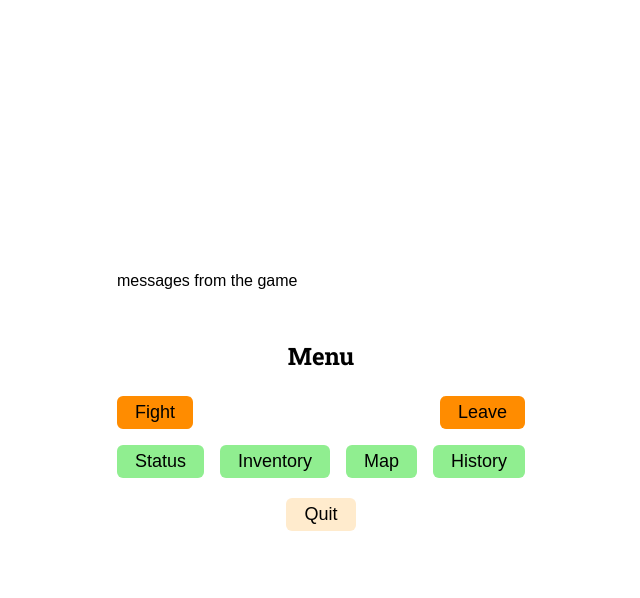
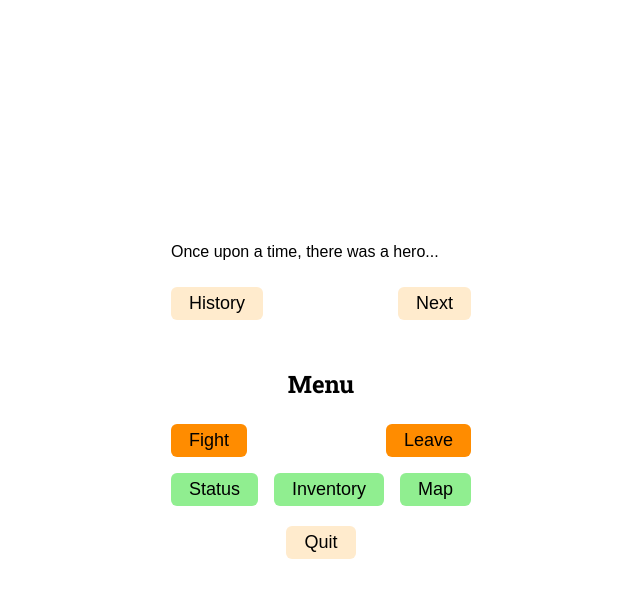
Before and after one commit to jaredryan/when-bunnies-attack, a React (Create React App) app: page / in a window 1280 px wide. Both pictures are taken after a click on the button "Start Game". Shown: the top 598 px of the page, without its empty margins (319-959 px from the left). Built offline with nearby package versions, Linux system fonts and the light colour scheme.

Commit message:
add functionality for 'typewriting' the story's text, and a history function

```diff
--- /dev/null
+++ b/src/Components/DialogueBox.js
@@ -0,0 +1,93 @@
+import { useState, useEffect } from "react"
+import History from "./History"
+
+const Typewriter = ({ text, speed, done, onDone, skip }) => {
+    const [displayed, setDisplayed] = useState("")
+    const [history, setHistory] = useState([])
+
+    useEffect(() => {
+        if (done) return
+
+        const endTyping = () => {
+            onDone?.()
+            setDisplayed("")
+            setHistory([...history, text])
+        }
+
+        if (skip) {
+            setDisplayed(text)
+            endTyping()
+            return
+        }
+
+        let i = -1
+        const interval = setInterval(() => {
+            i++
+
+            if (i >= text.length) {
+                clearInterval(interval)
+                endTyping()
+                return
+            }
+
+            setDisplayed((prev) => prev + text[i])
+        }, speed)
+
+        return () => clearInterval(interval)
+    }, [text, speed, skip, history, onDone, done])
+
+    let textToDisplay = history
+    if (displayed) textToDisplay = [...textToDisplay, displayed]
+
+    return textToDisplay.map((content) => <p className="gameLog">{content}</p>)
+}
+
+export default function DialogueBox({ lines, speed = 40 }) {
+    const [current, setCurrent] = useState(0)
+    const [done, setDone] = useState(false)
+    const [skip, setSkip] = useState(false)
+    const [history, setHistory] = useState([])
+
+    const advanceToNextLine = () => {
+        setCurrent((c) => c + 1)
+        setDone(false)
+        setSkip(false)
+    }
+
+    const handleNext = () => {
+        if (!done && !skip) {
+            // Skip typing, show full line
+            setSkip(true)
+        } else {
+            advanceToNextLine()
+        }
+    }
+
+    return (
+        <div className="p-4 border rounded bg-gray-900 text-white max-w-lg">
+            <Typewriter
+                text={lines[current]}
+                speed={speed}
+                skip={skip}
+                done={done}
+                onDone={() => {
+                    setDone(true)
+                    setHistory((h) => [...h, lines[current]])
+                    if (current < lines.length - 1)
+                        setTimeout(advanceToNextLine, 2000)
+                    }
+                }
+            />
+            <div className="dialogueOptions">
+                <History history={history} />
+                <button
+                    className="next"
+                    onClick={handleNext}
+                    disabled={current >= lines.length - 1}
+                >
+                    {done || skip ? "Next" : "Skip"}
+                </button>
+            </div>
+        </div>
+    )
+}
--- /dev/null
+++ b/src/Components/History.js
@@ -0,0 +1,43 @@
+import { useState, useEffect, useRef } from "react";
+
+const Dialog = ({ open, onCancel, children }) => {
+    const dialogRef = useRef(null);
+
+    useEffect(() => {
+        if (dialogRef.current) {
+            if (open) {
+                dialogRef.current.showModal(); // Opens the dialog modally, activating ::backdrop
+            } else {
+                dialogRef.current.close();
+            }
+        }
+    }, [open]);
+
+    return (
+        <dialog ref={dialogRef} onCancel={onCancel} className="dialog">
+            {children}
+        </dialog>
+    )
+};
+
+const History = (props) => {
+    const [open, setOpen] = useState(false);
+
+    return (
+        <>
+            <Dialog open={open} onClose={() => setOpen(false)}>
+                <div>
+                    {props.history.map((line) => (
+                        <p>{line}</p>
+                    ))}
+                </div>
+                <button autoFocus onClick={() => setOpen(false)}>
+                    Close
+                </button>
+            </Dialog>
+            <button onClick={() => setOpen(true)}>History</button>
+        </>
+    );
+};
+
+export default History;
--- a/src/Pages/Game.js
+++ b/src/Pages/Game.js
@@ -1,6 +1,14 @@
+import DialogueBox from "../Components/DialogueBox"
+
 const Game = (props) => (
     <div className="gameContainer">
-        <p className="gameLog">{"messages from the game"}</p>
+        <DialogueBox
+            lines={[
+                "Once upon a time, there was a hero...",
+                "He set out on a long journey.",
+                "The path ahead was full of danger and wonder."
+            ]}
+        />
         <h2>Menu</h2>
         <ul className="actionContainer">
             <li><button>Fight</button></li>
@@ -10,7 +18,6 @@ const Game = (props) => (
             <li><button>Status</button></li>
             <li><button>Inventory</button></li>
             <li><button>Map</button></li> {/* Doing this would be a new feature! */}
-            <li><button>History</button></li> {/* Doing this would be a new feature! */}
         </ul>
         <button className="quit" onClick={() => props.endGame(false)}>Quit</button>
     </div>
--- a/src/Pages/Winner.js
+++ b/src/Pages/Winner.js
@@ -10,8 +10,8 @@ const Winner = (props) => (
         <p>
             I'd give you some cake if I could (not carrot, of course), but since I can't,
             let me just take this moment to say "Thank you!" And if you had fun anyways,
-            share with a friend or click that big button below to play with your new friends
-            again.
+            please share with a friend or click that big button below to play with your new
+            friends again.
         </p>
         <button className="gameButton" onClick={props.startGame}>Play Again</button>
     </div>
--- a/src/index.css
+++ b/src/index.css
@@ -7,7 +7,7 @@
     --background: white;
     --tertiary: blanchedalmond;
     --backgroundsecondary: cornsilk;
-    --backgroundsecondary: cornsilk;
+    --backgroundsecondaryrgb: 255, 248, 220;
     --font: black;
     --primaryfont: darkorange;
     --secondary: lightgreen;
@@ -99,12 +99,14 @@ button.gameButton {
 }
 
 button.gameButton,
-.actionContainer:first-of-type button {
+.actionContainer:first-of-type button,
+dialog.dialog button {
     background-color: var(--primary);
 }
 
 button.gameButton:hover,
-.actionContainer:first-of-type button:hover {
+.actionContainer:first-of-type button:hover,
+dialog.dialog button:hover {
     background-color: var(--primarylight);
 }
 
@@ -116,13 +118,16 @@ button.gameButton:hover,
     background-color: var(--secondarylight);
 }
 
-button.quit {
-    margin: 20px auto 0;
+.dialogueOptions button, button.quit {
     background-color: var(--tertiary);
 }
 
-button.quit:hover {
+.dialogueOptions button:hover, button.quit:hover {
     background-color: var(--backgroundsecondary);
+}
+
+button.quit {
+    margin: 20px auto 0;
 }
 
 @media (max-width: 1000px) {
@@ -163,6 +168,15 @@ button.quit:hover {
     max-width: 600px;
 }
 
+.dialogueOptions {
+    display: flex;
+    flex-direction: row;
+    justify-content: space-between;
+    gap: 16px;
+    margin-bottom: 16px;
+    margin-top: 24px;
+}
+
 .actionContainer {
     display: flex;
     flex-direction: row;
@@ -173,6 +187,29 @@ button.quit:hover {
 
 .actionContainer:last-of-type {
     margin-bottom: 0;
+}
+
+dialog {
+    position: fixed;
+    top: 50%;
+    left: 50%;
+    translate: -50% -50%;
+    z-index: 1;
+    margin: 0;
+    max-width: 600px;
+    padding: 24px;
+    border: none;
+    border-radius: 6px;
+    box-shadow: 0px 4px 10px -4px black;
+}
+
+dialog button {
+    margin: 32px auto 0;
+}
+
+dialog::backdrop {
+    background-color: rgba(var(--backgroundsecondaryrgb), 0.7);
+    backdrop-filter: blur(2px);
 }
 
 @media (max-width: 750px) {
```
